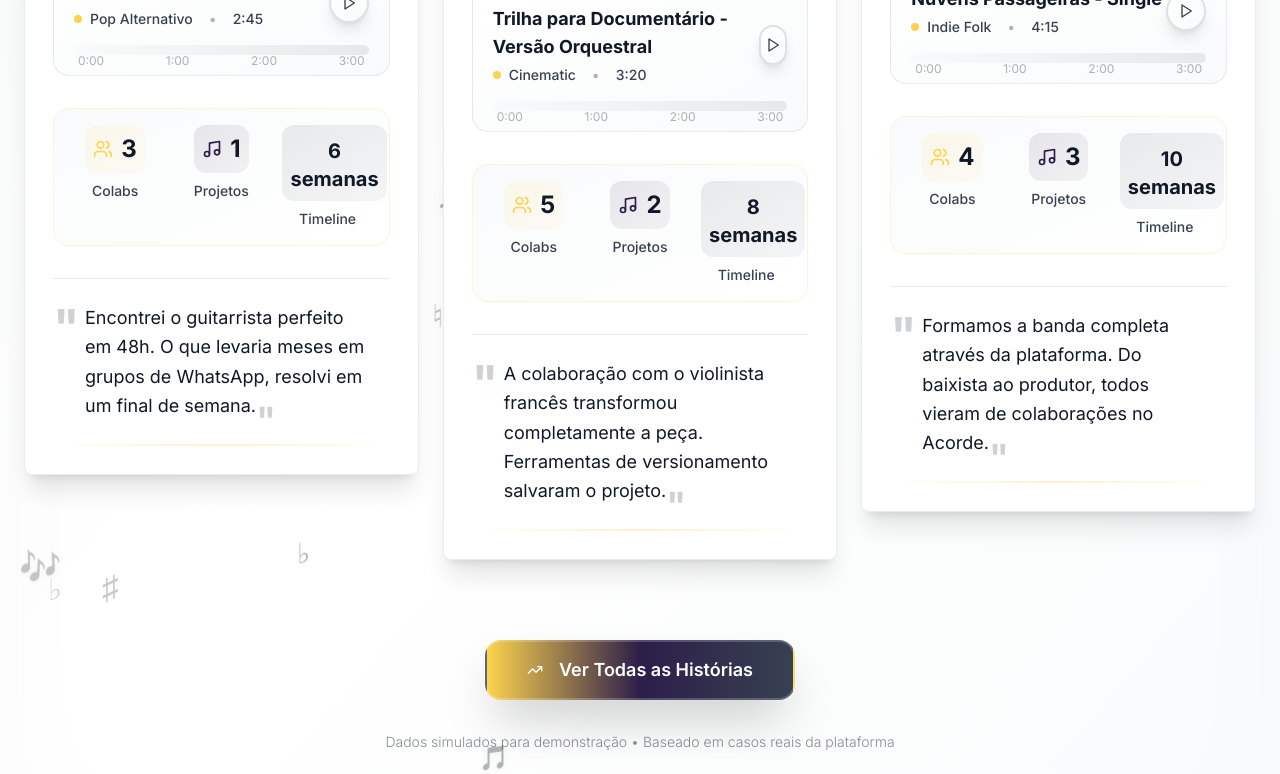
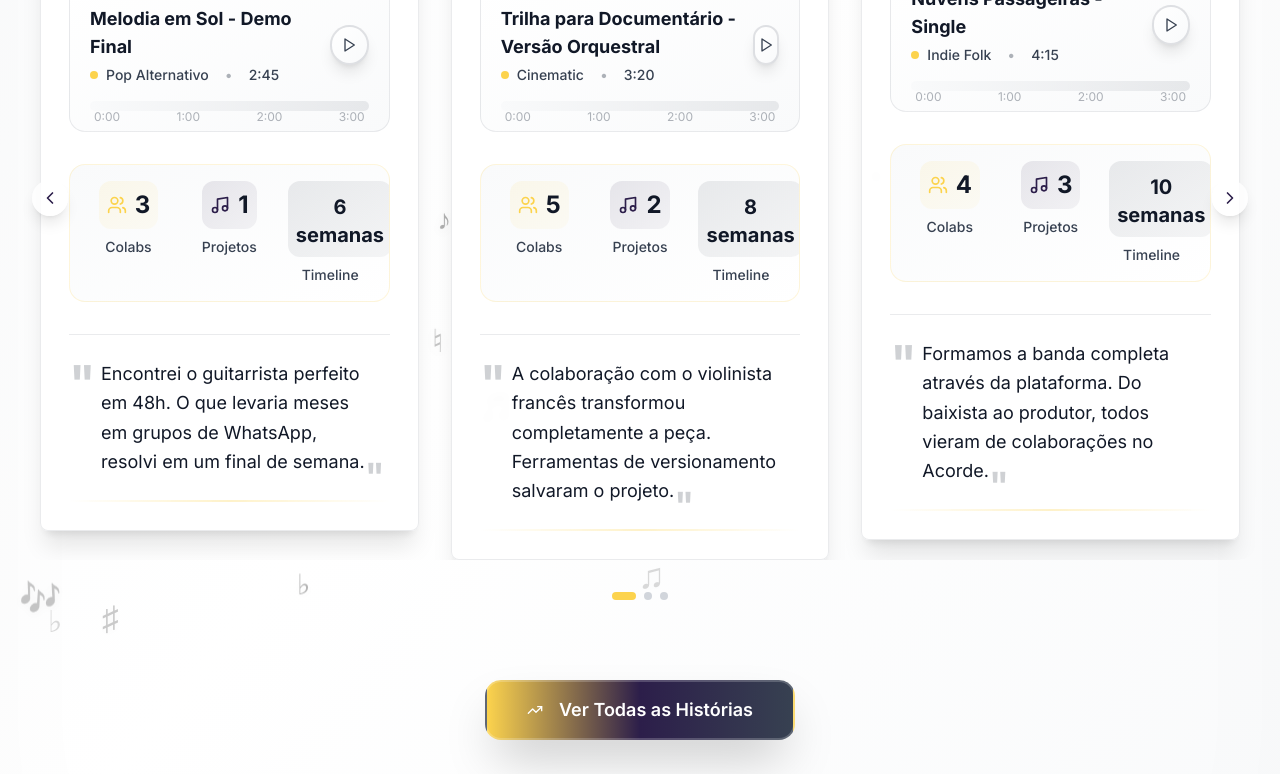
Before and after one commit to Acorde-Social/acorde-front, a Next.js app: page / in a window 1280 px wide. Shown: the part 1843-2617 px from the top of the page. Built offline with nearby package versions, Linux system fonts and the light colour scheme.

Commit message:
create carousel of cards on desktop mode with three cards per time

```diff
--- a/app/(public)/components/success-stories.tsx
+++ b/app/(public)/components/success-stories.tsx
@@ -29,6 +29,8 @@ interface SuccessStory {
 
 export function SuccessStories() {
   const [playingAudioId, setPlayingAudioId] = useState<string | null>(null)
+  const [desktopCurrentSlide, setDesktopCurrentSlide] = useState(0)
+  const totalDesktopSlides = 3 // 9 cards ÷ 3 por slide = 3 slides
   const [currentSlide, setCurrentSlide] = useState(0)
   const [isMobile, setIsMobile] = useState(false)
   const intervalRef = useRef<NodeJS.Timeout>()
@@ -85,6 +87,108 @@ export function SuccessStories() {
       },
       quote: 'Formamos a banda completa através da plataforma. Do baixista ao produtor, todos vieram de colaborações no Acorde.',
       tags: ['Banda', 'Indie', 'Produção Independente']
+    },
+    {
+      id: '4',
+      name: 'Rafael Costa',
+      role: 'Baterista',
+      location: 'Salvador, BA',
+      audioUrl: '/audio/demo-rafael.mp3',
+      audioTitle: 'Groove Sessions - Vol. 1',
+      genre: 'Funk & Soul',
+      duration: '3:45',
+      stats: {
+        collaborations: 7,
+        projectsCompleted: 4,
+        timeline: '5 semanas'
+      },
+      quote: 'Conectei com produtores de São Paulo sem sair de casa. As sessões remotas funcionaram perfeitamente.',
+      tags: ['Bateria', 'Groove', 'Funk']
+    },
+    {
+      id: '5',
+      name: 'Julia Fernandes',
+      role: 'Compositora',
+      location: 'Belo Horizonte, MG',
+      audioUrl: '/audio/demo-julia.mp3',
+      audioTitle: 'Atmosferas Urbanas - EP',
+      genre: 'Ambient',
+      duration: '4:30',
+      stats: {
+        collaborations: 6,
+        projectsCompleted: 3,
+        timeline: '12 semanas'
+      },
+      quote: 'Desenvolvi uma trilha completa com um pianista do Rio. O fluxo de trabalho compartilhado acelerou o processo em 60%.',
+      tags: ['Composição', 'Trilha', 'Ambient']
+    },
+    {
+      id: '6',
+      name: 'Leonardo Oliveira',
+      role: 'Baixista',
+      location: 'Recife, PE',
+      audioUrl: '/audio/demo-leonardo.mp3',
+      audioTitle: 'Fundamentos do Baixo - Série',
+      genre: 'Jazz Fusion',
+      duration: '3:15',
+      stats: {
+        collaborations: 8,
+        projectsCompleted: 5,
+        timeline: '7 semanas'
+      },
+      quote: 'Montei uma banda de jazz completa em 3 semanas. Cada músico veio com referências alinhadas ao projeto.',
+      tags: ['Baixo', 'Jazz', 'Fundamentos']
+    },
+    {
+      id: '7',
+      name: 'Fernanda Lima',
+      role: 'Violinista',
+      location: 'Curitiba, PR',
+      audioUrl: '/audio/demo-fernanda-lima.mp3',
+      audioTitle: 'Conexões Eruditas - Single',
+      genre: 'Folk Contemporâneo',
+      duration: '3:50',
+      stats: {
+        collaborations: 5,
+        projectsCompleted: 2,
+        timeline: '9 semanas'
+      },
+      quote: 'A ponte entre música erudita e popular aconteceu naturalmente. Encontrei um violonista perfeito para o projeto.',
+      tags: ['Violino', 'Erudito', 'Folk']
+    },
+    {
+      id: '8',
+      name: 'Bruno Rodrigues',
+      role: 'Saxofonista',
+      location: 'Rio de Janeiro, RJ',
+      audioUrl: '/audio/demo-bruno.mp3',
+      audioTitle: 'Improvisações no Asfalto',
+      genre: 'Jazz Brasileiro',
+      duration: '4:05',
+      stats: {
+        collaborations: 9,
+        projectsCompleted: 6,
+        timeline: '4 semanas'
+      },
+      quote: 'Gravei participações em 4 projetos diferentes no mesmo mês. A plataforma organizou todas as deadlines.',
+      tags: ['Saxofone', 'Jazz', 'Improvisação']
+    },
+    {
+      id: '9',
+      name: 'Patricia Almeida',
+      role: 'Beatmaker',
+      location: 'São Paulo, SP',
+      audioUrl: '/audio/demo-patricia.mp3',
+      audioTitle: 'Hip-Hop Sessions 2025',
+      genre: 'Hip-Hop Instrumental',
+      duration: '2:55',
+      stats: {
+        collaborations: 4,
+        projectsCompleted: 2,
+        timeline: '8 semanas'
+      },
+      quote: 'Como produtora iniciante, encontrei mentores que me guiaram no processo. A comunidade fez toda diferença.',
+      tags: ['Beatmaking', 'Hip-Hop', 'Produção']
     }
   ]
 
@@ -100,10 +204,19 @@ export function SuccessStories() {
   }, [])
 
   useEffect(() => {
+    if (!isMobile) {
+      const desktopInterval = setInterval(() => {
+        setDesktopCurrentSlide((prev) => (prev + 1) % totalDesktopSlides)
+      }, 10000)
+      return () => clearInterval(desktopInterval)
+    }
+  }, [isMobile])
+
+  useEffect(() => {
     if (isMobile) {
       intervalRef.current = setInterval(() => {
         setCurrentSlide((prev) => (prev + 1) % totalSlides)
-      }, 5000)
+      }, 9000)
     }
 
     return () => {
@@ -119,6 +232,28 @@ export function SuccessStories() {
     } else {
       setPlayingAudioId(id)
     }
+  }
+
+  const desktopSlides = [
+    [successStories[0], successStories[1], successStories[2]],
+    [successStories[3], successStories[4], successStories[5]],
+    [successStories[6], successStories[7], successStories[8]]
+  ]
+
+  const goToDesktopSlide = (index: number) => {
+    setDesktopCurrentSlide(index)
+  }
+
+  const nextDesktopSlide = () => {
+      if (desktopCurrentSlide === totalDesktopSlides - 1) {
+    setDesktopCurrentSlide(0)
+  } else {
+    setDesktopCurrentSlide((prev) => prev + 1)
+  }
+}
+
+  const prevDesktopSlide = () => {
+    setDesktopCurrentSlide((prev) => (prev - 1 + totalDesktopSlides) % totalDesktopSlides)
   }
 
   const goToSlide = (index: number) => {
@@ -309,7 +444,7 @@ export function SuccessStories() {
           </svg>
         </div>
 
-        <FloatingFigures/>
+        <FloatingFigures />
 
         <div className="absolute top-0 left-0 right-0 h-80 bg-gradient-to-b from-white via-white/90 to-transparent" />
         <div className="absolute inset-0 shadow-[inset_0_0_150px_rgba(44,30,74,0.02)]" />
@@ -337,13 +472,25 @@ export function SuccessStories() {
               <div className="w-48 h-1 mx-auto bg-gradient-to-r from-transparent via-[#fcd34d] to-transparent rounded-full" />
             </div>
 
-            {/* DESKTOP: Grid normal */}
-            <div className="hidden lg:grid grid-cols-3 gap-8 max-w-7xl mx-auto">
-              {successStories.map((story) => (
-                <div key={story.id}>
+            {/* DESKTOP: Carrossel*/}
+            <div className="hidden lg:block relative max-w-7xl mx-auto">
+              <div className="overflow-hidden rounded-2xl">
+                <div
+                  className="flex transition-transform duration-1000 ease-in-out"
+                  style={{ transform: `translateX(-${desktopCurrentSlide * 100}%)` }}
+                >
+                  {desktopSlides.map((slideGroup, groupIndex) => (
+                    <div key={groupIndex} className="w-full flex-shrink-0 px-4">
+                      <div className="flex gap-8">
+                        {slideGroup.map((story) => (
+                          <div key={story.id} className="w-1/3">
                             {renderCard(story)}
                           </div>
                         ))}
+                      </div>
+                    </div>
+                  ))}
+                </div>
               </div>
 
               {/* MOBILE: Carrossel */}
@@ -360,15 +507,15 @@ export function SuccessStories() {
                     ))}
                   </div>
                 </div>
+              </div>
 
               {/* Indicadores (dots) */}
               <div className="flex justify-center gap-2 mt-8">
-                {successStories.map((_, index) => (
+                {desktopSlides.map((_, index) => (
                   <button
                     key={index}
                     onClick={() => goToSlide(index)}
-                    className={`w-2 h-2 rounded-full transition-all duration-300 ${
-                      index === currentSlide
+                    className={`w-2 h-2 rounded-full transition-all duration-300 ${index === currentSlide
                       ? 'bg-[#fcd34d] w-6'
                       : 'bg-gray-300 hover:bg-gray-400'
                       }`}
@@ -380,14 +527,14 @@ export function SuccessStories() {
               {/* Botões de navegação */}
               <div className="flex justify-between items-center mt-6 absolute top-1/2 left-0 right-0 -translate-y-1/2 px-2">
                 <button
-                  onClick={prevSlide}
+                  onClick={prevDesktopSlide}
                   className="p-2 rounded-full bg-white/80 shadow-lg hover:bg-white transition-colors duration-300"
                   aria-label="História anterior"
                 >
                   <ChevronLeft className="h-5 w-5 text-[#2c1e4a]" />
                 </button>
                 <button
-                  onClick={nextSlide}
+                  onClick={nextDesktopSlide}
                   className="p-2 rounded-full bg-white/80 shadow-lg hover:bg-white transition-colors duration-300"
                   aria-label="Próxima história"
                 >
```
Lines whose indentation alone changed are shown as unchanged.
